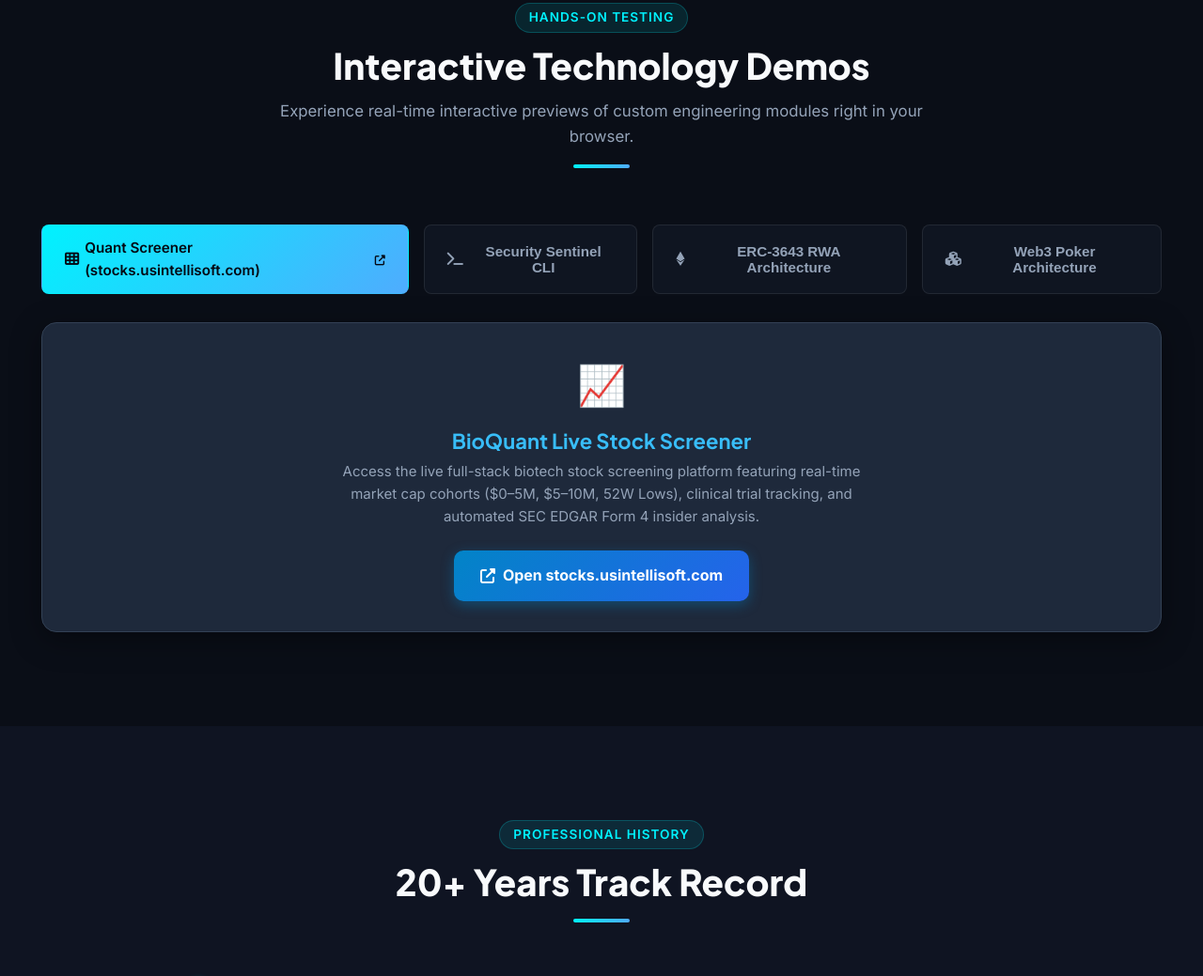
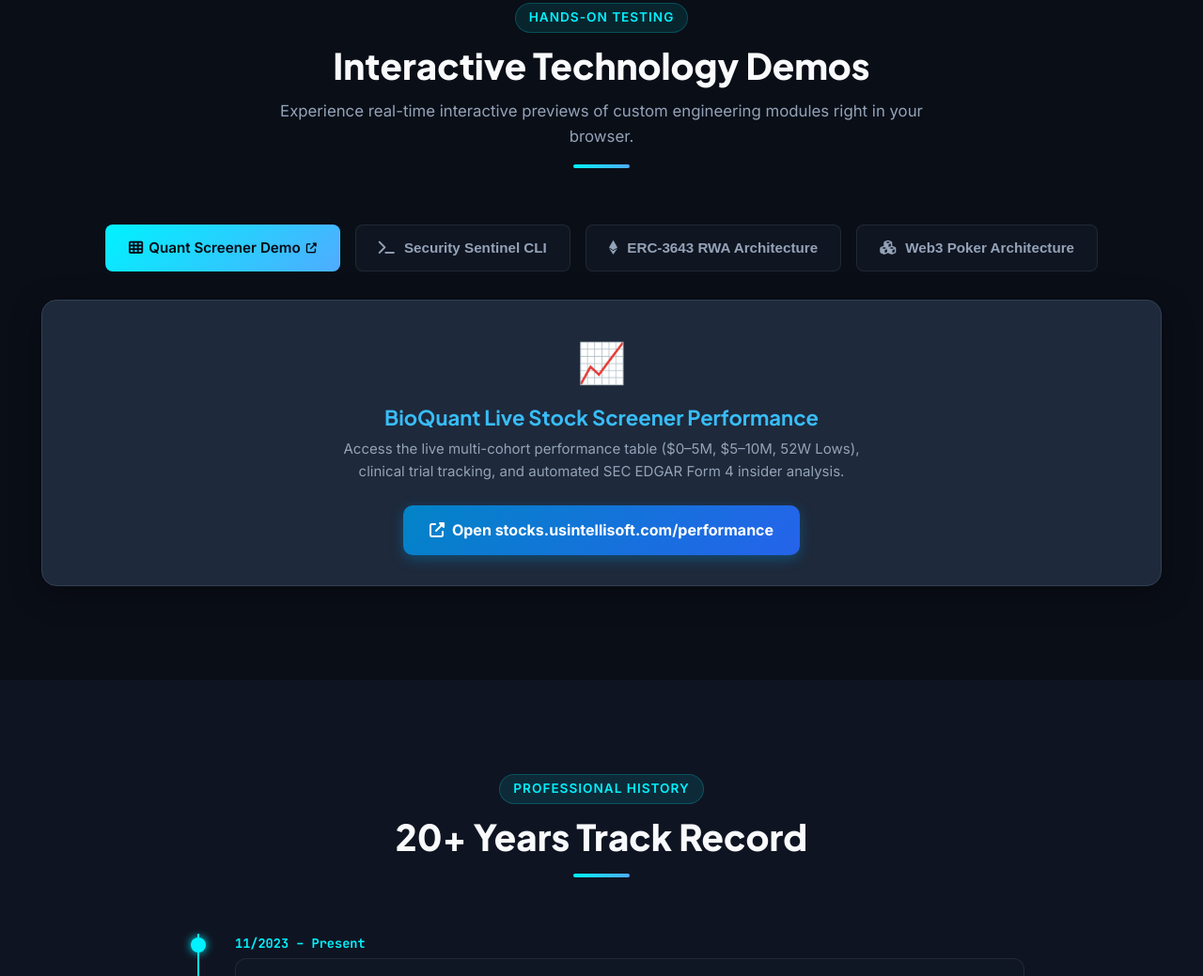
Before and after one commit to musdan/basithsalman-portfolio, a plain HTML site: page index.html in a window 1280 px wide. Shown: the part 3740-4779 px from the top of the page at 94% size. Drawn offline with Linux system fonts and the light colour scheme.

Commit message:
Update Quant Screener link to target /performance directly

```diff
--- a/app.js
+++ b/app.js
@@ -140,7 +140,7 @@ function initPortfolioFilters() {
 /* Live Demo Switcher */
 function switchToDemo(demoKey, event) {
     if (demoKey === 'quant') {
-        window.open('https://stocks.usintellisoft.com/', '_blank');
+        window.open('https://stocks.usintellisoft.com/performance', '_blank');
         return;
     }
 
--- a/index.html
+++ b/index.html
@@ -346,8 +346,8 @@
 
             <!-- Demo Selector Tabs -->
             <div class="demo-tabs">
-                <a href="https://stocks.usintellisoft.com/" target="_blank" class="demo-tab-btn active" id="tab-quant" style="text-decoration:none; display:inline-flex; align-items:center; gap:6px;">
-                    <i class="fas fa-table-cells"></i> Quant Screener (stocks.usintellisoft.com) <i class="fas fa-external-link-alt" style="font-size:11px;"></i>
+                <a href="https://stocks.usintellisoft.com/performance" target="_blank" class="demo-tab-btn active" id="tab-quant" style="text-decoration:none; display:inline-flex; align-items:center; gap:6px;">
+                    <i class="fas fa-table-cells"></i> Quant Screener Demo <i class="fas fa-external-link-alt" style="font-size:11px;"></i>
                 </a>
                 <button class="demo-tab-btn" id="tab-sentinel" onclick="switchToDemo('sentinel')">
                     <i class="fas fa-terminal"></i> Security Sentinel CLI
@@ -364,12 +364,12 @@
             <div class="demo-wrapper active" id="demo-quant">
                 <div class="demo-box" style="padding: 32px 24px; text-align: center; background: #1e293b; border: 1px solid #334155; border-radius: 16px;">
                     <div style="font-size: 42px; margin-bottom: 12px;">📈</div>
-                    <h3 style="font-size: 22px; color: #38bdf8; margin-bottom: 8px;">BioQuant Live Stock Screener</h3>
+                    <h3 style="font-size: 22px; color: #38bdf8; margin-bottom: 8px;">BioQuant Live Stock Screener Performance</h3>
                     <p style="color: #94a3b8; font-size: 15px; max-width: 600px; margin: 0 auto 24px auto;">
-                        Access the live full-stack biotech stock screening platform featuring real-time market cap cohorts ($0–5M, $5–10M, 52W Lows), clinical trial tracking, and automated SEC EDGAR Form 4 insider analysis.
+                        Access the live multi-cohort performance table ($0–5M, $5–10M, 52W Lows), clinical trial tracking, and automated SEC EDGAR Form 4 insider analysis.
                     </p>
-                    <a href="https://stocks.usintellisoft.com/" target="_blank" style="display: inline-flex; align-items: center; gap: 8px; padding: 14px 28px; background: linear-gradient(135deg, #0284c7, #2563eb); color: #ffffff; border-radius: 10px; font-size: 16px; font-weight: 700; text-decoration: none; box-shadow: 0 4px 14px rgba(2, 132, 199, 0.4);">
-                        <i class="fas fa-external-link-alt"></i> Open stocks.usintellisoft.com
+                    <a href="https://stocks.usintellisoft.com/performance" target="_blank" style="display: inline-flex; align-items: center; gap: 8px; padding: 14px 28px; background: linear-gradient(135deg, #0284c7, #2563eb); color: #ffffff; border-radius: 10px; font-size: 16px; font-weight: 700; text-decoration: none; box-shadow: 0 4px 14px rgba(2, 132, 199, 0.4);">
+                        <i class="fas fa-external-link-alt"></i> Open stocks.usintellisoft.com/performance
                     </a>
                 </div>
             </div>
```
